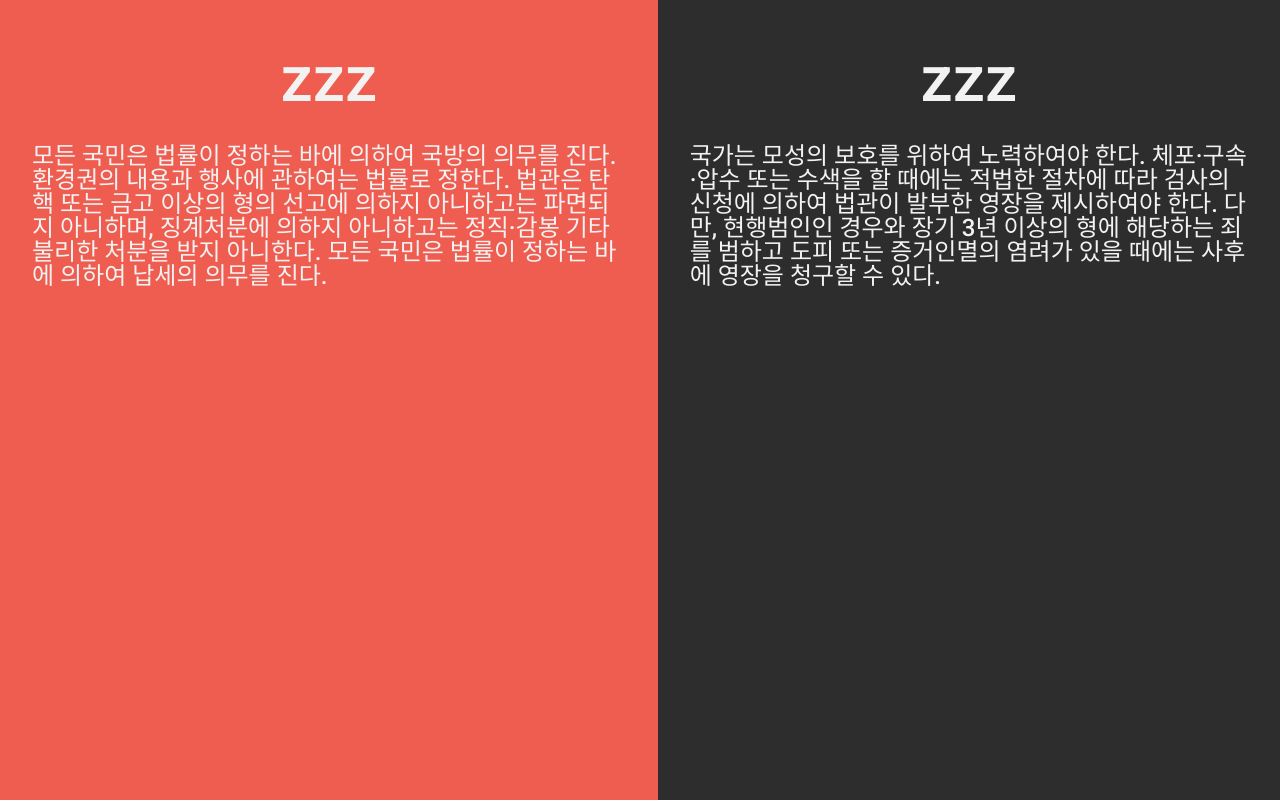
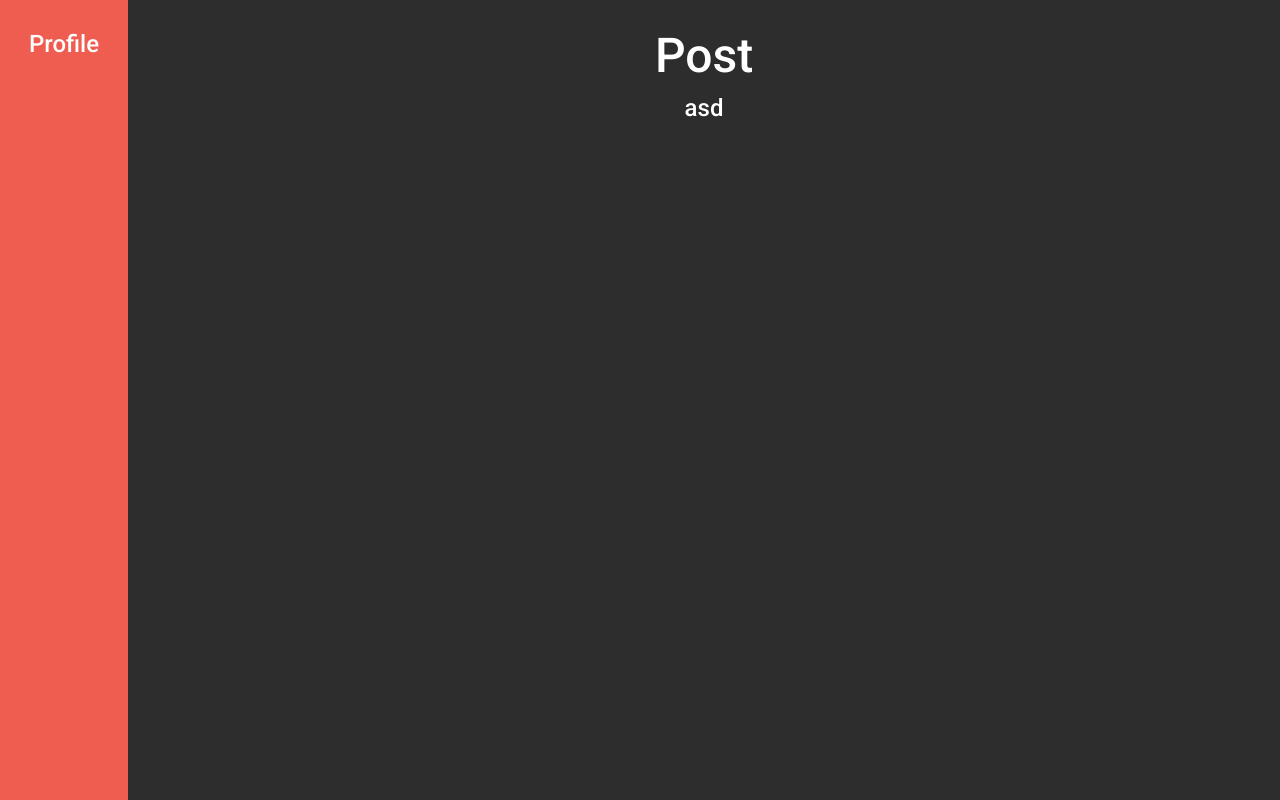
Before and after one commit to gidskql6671/gidskql6671.github.io, a React (Create React App) app: page /post in a window 1280 px wide. Shown: the top 800 px of the page. Built offline with nearby package versions, Linux system fonts and the light colour scheme; a web font is replaced by a local one.

Commit message:
updated gitignore

```diff
--- a/src/App.js
+++ b/src/App.js
@@ -1,12 +1,15 @@
 import styled, { css } from 'styled-components';
 import { Container } from 'react-bootstrap';
 import { useState, useEffect } from 'react';
-import { Router, Link } from 'react-router-dom';
+import { Route, Link, Switch, Redirect, withRouter } from 'react-router-dom';
+
 import Section from './Components/Section';
+import Profile from './Components/Profile';
+import Post from './Components/Post';
 
 
 const Background = styled.div`
-	width:100%;
+	width: 100%;
 	height: 1000px;
 	margin: 0;
 	padding: 0;
@@ -14,48 +17,88 @@ const Background = styled.div`
 	display: flex;
 `;
 
+const FluidDiv = styled.div`
+	width: 100%;
+	height: 100%;
+	margin: 0;
+	padding: 0;
+`;
+
+// const HidingSectionLeft = keyframes`
+// 	0%{
+// 		text-align: right;
+// 		width: 90%;
+// 	}
+
+// 	100%{
+// 		text-align: center;
+// 		width: 10%;
+// 	}
+
+// `;
+
 const SectionLeft = styled(Section)`
+	transition: width 1s;
 
-	${props => props.hide ? css`width: 15%` : null}
+${props => props.hide
+? css`
+	width: 10%;
+	text-align: center;
+	padding-left: 1rem;
+	padding-right: 1rem;
+`
+: css`
+	width: 90%;
+`
+}
+
+
 `;
 
 const SectionRight = styled(Section)`
+	transition: width 1s;
 
-	${props => props.hide ? css`width: 15%;` : null}
+${props => props.hide
+? css`
+	width: 10%;
+	text-align: center;
+	padding-left: 1rem;
+	padding-right: 1rem;
+`
+: css`
+	width: 90%;
+`
+}
 `;
 
 
-function App() {
-	let [selectContent, setSelectContent] = useState("notSelect"); // 어떤 콘텐츠를 선택했는지
-	let [toggleLeft, setToggleLeft] = useState(true);
-	let [toggleRight, setToggleRight] = useState(true);
+const App = ( { location } ) => {
+	let [toggleProfile, setToggleProfile] = useState(true);
+	let [togglePost, setTogglePost] = useState(true);
 
 
 	const selectContentHandler = (content) => {
 		if (content === "profile"){
-			setSelectContent("profile");
-			setToggleLeft(true);
-			setToggleRight(false);
+			setToggleProfile(true);
+			setTogglePost(false);
 		}
 		else if (content === "post"){
-			setSelectContent("post");
-			setToggleLeft(false);
-			setToggleRight(true);
+			setToggleProfile(false);
+			setTogglePost(true);
 		}
 	};
 
 	useEffect(() => {
-		if (selectContent === "notSelect"){
-			// 기본 화면
+		if (location.pathname === "/profile"){
+			setToggleProfile(true);
+			setTogglePost(false);
 		}
-		else if (selectContent === "profile"){
-			// 프로필 화면
-		}
-		else if (selectContent === "post"){
-			// post 화면이 선택됨
+		else if (location.pathname === "/post"){
+			setToggleProfile(false);
+			setTogglePost(true);
 		}
 
-	}, [selectContent]);
+	}, [location]);
 
 
 
@@ -63,36 +106,45 @@ function App() {
 		<div className="App">
 			<Container fluid className="p-0">
 				<Background>
-					<SectionLeft hide={!toggleLeft} backgroundColor="#ef5d50" onClick={() => {selectContentHandler("profile")}}>
+
+						<SectionLeft hide={!toggleProfile} backgroundColor="#ef5d50" onClick={() => {selectContentHandler("profile")}}>
+							<Link to="/profile">
+								<FluidDiv>
 								{
-							toggleLeft
+									toggleProfile
 									?
-								<div>
-									<h2> zzz </h2>
-									<p>모든 국민은 법률이 정하는 바에 의하여 국방의 의무를 진다. 환경권의 내용과 행사에 관하여는 법률로 정한다. 법관은 탄핵 또는 금고 이상의 형의 선고에 의하지 아니하고는 파면되지 아니하며, 징계처분에 의하지 아니하고는 정직·감봉 기타 불리한 처분을 받지 아니한다. 모든 국민은 법률이 정하는 바에 의하여 납세의 의무를 진다.</p>
-								</div>
+									<Switch>
+										<Route exact path="/" component={Profile} />
+										<Route exact path="/profile" component={Profile} />
+										<Redirect from="/profile" to="/profile" />
+									</Switch>
 									:
 									<div>
 										<p> Profile </p>
 									</div>
 								}
-
+								</FluidDiv>
+							</Link>
 						</SectionLeft>
 
-					<SectionRight hide={!toggleRight} backgroundColor="#2d2d2d" onClick={() => {selectContentHandler("post")}}>
+						<SectionRight hide={!togglePost} backgroundColor="#2d2d2d" onClick={() => {selectContentHandler("post")}}>
+							<Link to="/post">
+								<FluidDiv>
 								{
-							toggleRight
+									togglePost
 									?
-								<div>
-									<h2> zzz </h2>
-									<p>국가는 모성의 보호를 위하여 노력하여야 한다. 체포·구속·압수 또는 수색을 할 때에는 적법한 절차에 따라 검사의 신청에 의하여 법관이 발부한 영장을 제시하여야 한다. 다만, 현행범인인 경우와 장기 3년 이상의 형에 해당하는 죄를 범하고 도피 또는 증거인멸의 염려가 있을 때에는 사후에 영장을 청구할 수 있다.</p>
-								</div>
+									<Switch>
+										<Route exact path="/" component={Post} />
+										<Route exact path="/post" component={Post} />
+										<Redirect from="/post" to="/post" />
+									</Switch>
 									:
 									<div>
 										<p> posts </p>
 									</div>
 								}
-
+								</FluidDiv>
+							</Link>
 						</SectionRight>
 				</Background>
 			</Container>
@@ -100,4 +152,4 @@ function App() {
 	);
 }
 
-export default App;
+export default withRouter(App);
--- /dev/null
+++ b/src/Components/Post.js
@@ -0,0 +1,23 @@
+import styled from 'styled-components';
+
+
+const Container = styled.div`
+	text-align: center;
+`;
+
+const Header = styled.h1`
+	font-size: 3rem;
+	margin-bottom: 1rem;
+`;
+
+const Post = () => {
+
+	return (
+		<Container>
+			<Header> Post </Header>
+			<p> asd </p>
+		</Container>
+	);
+}
+
+export default Post;
--- /dev/null
+++ b/src/Components/Profile.js
@@ -0,0 +1,23 @@
+import styled from 'styled-components';
+
+
+const Container = styled.div`
+	text-align: center;
+`;
+
+const Header = styled.h1`
+	font-size: 3rem;
+	margin-bottom: 2rem;
+`;
+
+const Profile = () => {
+
+	return (
+		<Container>
+			<Header> Profile </Header>
+			<p> asd </p>
+		</Container>
+	);
+}
+
+export default Profile;
--- a/src/Components/Section.js
+++ b/src/Components/Section.js
@@ -1,5 +1,4 @@
 import styled from 'styled-components';
-import { useEffect } from 'react';
 
 
 const Container = styled.div`
--- a/src/GlobalStyles.js
+++ b/src/GlobalStyles.js
@@ -20,8 +20,17 @@ const GlobalStyles = createGlobalStyle`
 	}
 
 	code {
-	  font-family: source-code-pro, Menlo, Monaco, Consolas, 'Courier New',
-		monospace;
+		font-family: source-code-pro, Menlo, Monaco, Consolas, 'Courier New',monospace;
+	}
+
+	a{
+		color: white;
+		text-decoration: none;
+
+		&:hover {
+			color: white;
+			text-decoration: none;
+		}
 	}
 
 `;
--- a/src/index.js
+++ b/src/index.js
@@ -1,5 +1,6 @@
 import React from 'react';
 import ReactDOM from 'react-dom';
+import { BrowserRouter } from 'react-router-dom';
 import App from './App';
 import GlobalStyles from "./GlobalStyles";
 
@@ -7,7 +8,9 @@ import GlobalStyles from "./GlobalStyles";
 ReactDOM.render(
   <React.StrictMode>
   <GlobalStyles />
-    <App />
+    <BrowserRouter>
+      	<App/>
+    </BrowserRouter>
   </React.StrictMode>,
   document.getElementById('root')
 );
```
Also changed, not shown: 17 other files (tests, documents, lock files or other folders). Lines whose indentation alone changed are shown as unchanged.
